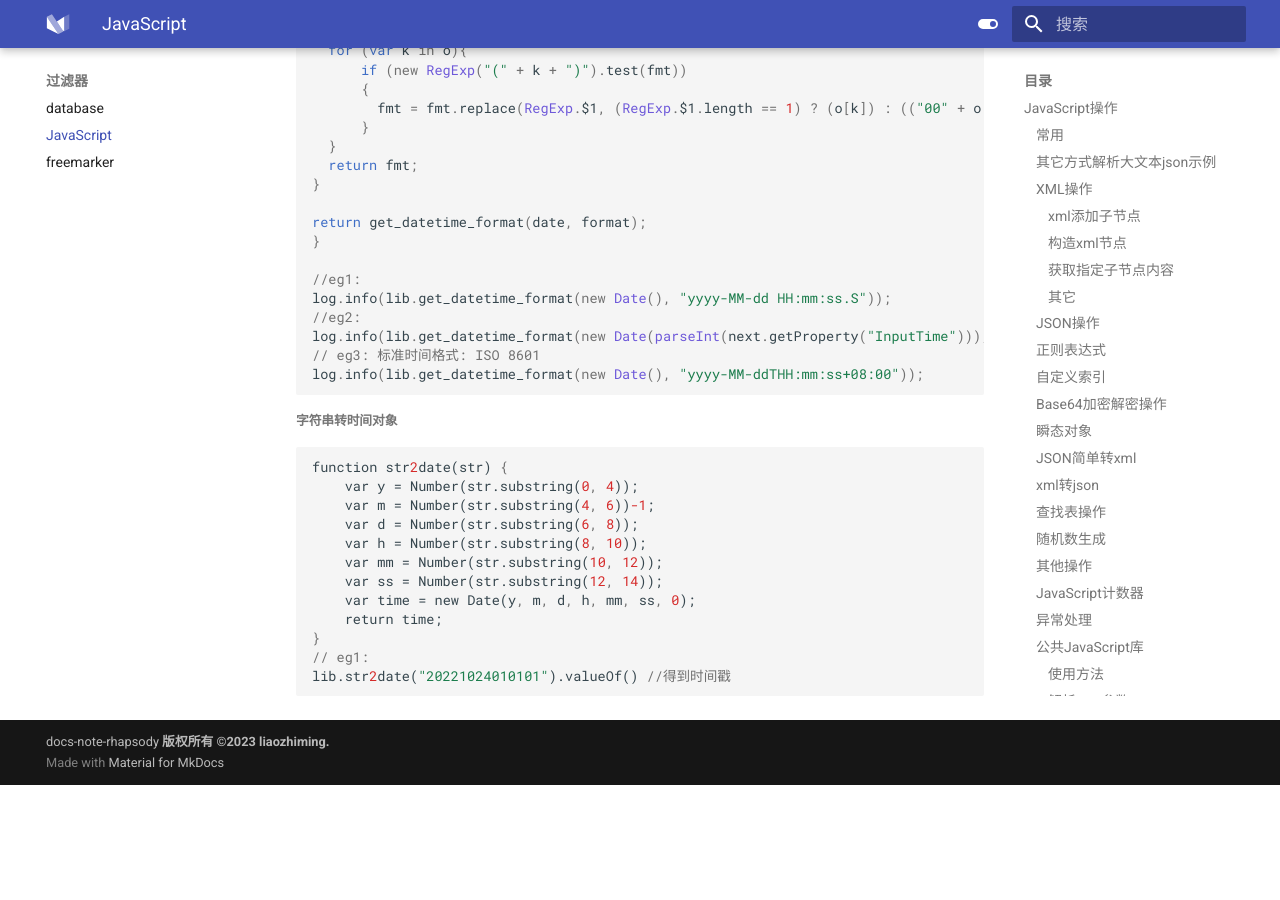
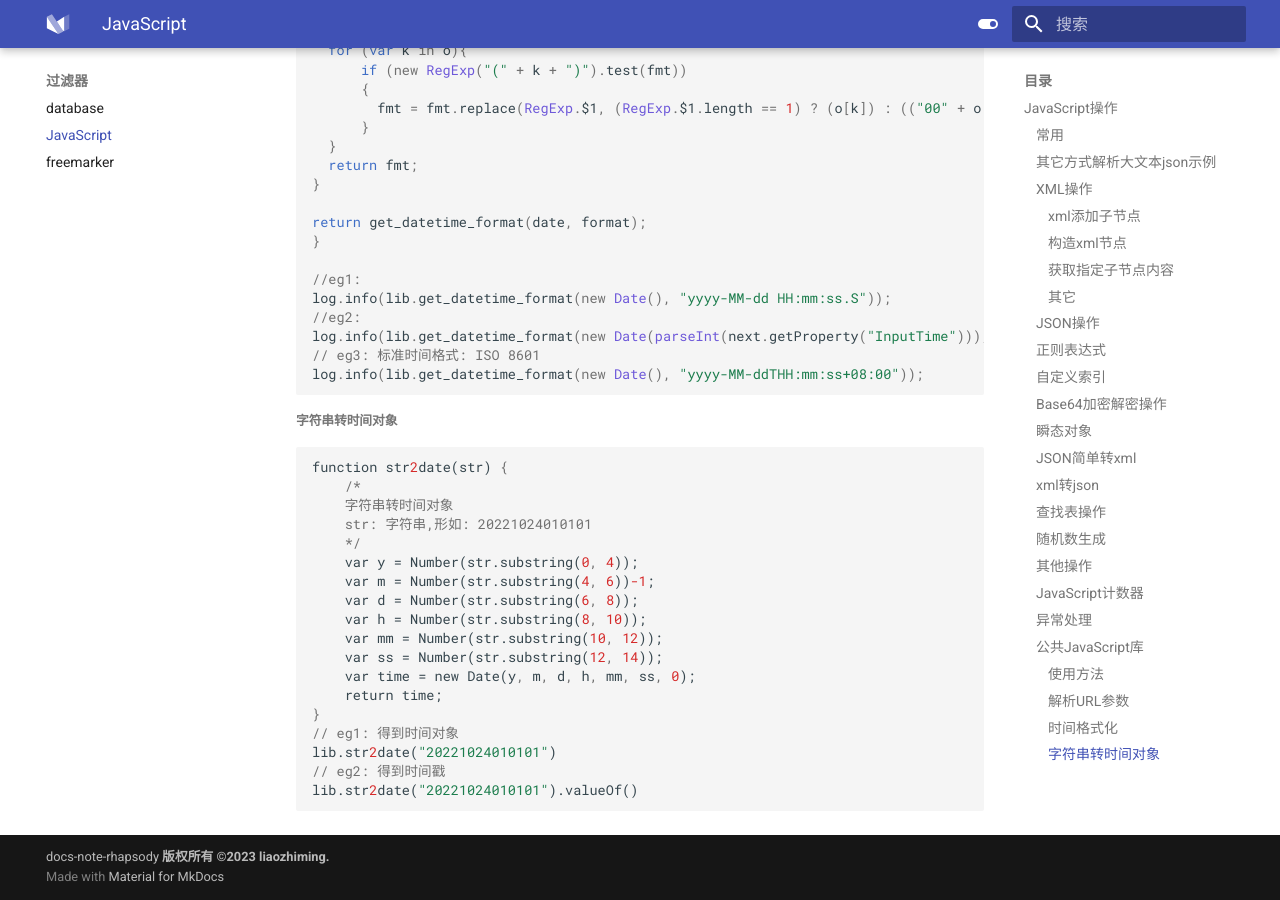
Before and after one commit to liaozhimingandy/demo, an MkDocs documentation site: the page built from docs/filter/JavaScript.md, in a window 1280 px wide and 900 px high, scrolled down 8184 px. Built offline with MkDocs 1.6.1 and Material for MkDocs 9.7.7, drawn with Linux system fonts in a browser that asks for light colours; before the commit the page ends 8969 px from its top, so only the background shows below that.

Commit message:
1.补充部分示例;

````diff
--- a/docs/filter/JavaScript.md
+++ b/docs/filter/JavaScript.md
@@ -456,6 +456,10 @@ log.info(lib.get_datetime_format(new Date(), "yyyy-MM-ddTHH:mm:ss+08:00"));
 
 ```json
 function str2date(str) {
+    /*
+    字符串转时间对象
+    str: 字符串,形如: 20221024010101
+    */
     var y = Number(str.substring(0, 4));
     var m = Number(str.substring(4, 6))-1;
     var d = Number(str.substring(6, 8));
@@ -465,6 +469,8 @@ function str2date(str) {
     var time = new Date(y, m, d, h, mm, ss, 0);
     return time;
 }
-// eg1:
-lib.str2date("20221024010101").valueOf() //得到时间戳
+// eg1: 得到时间对象
+lib.str2date("20221024010101")
+// eg2: 得到时间戳
+lib.str2date("20221024010101").valueOf()
 ```
````
